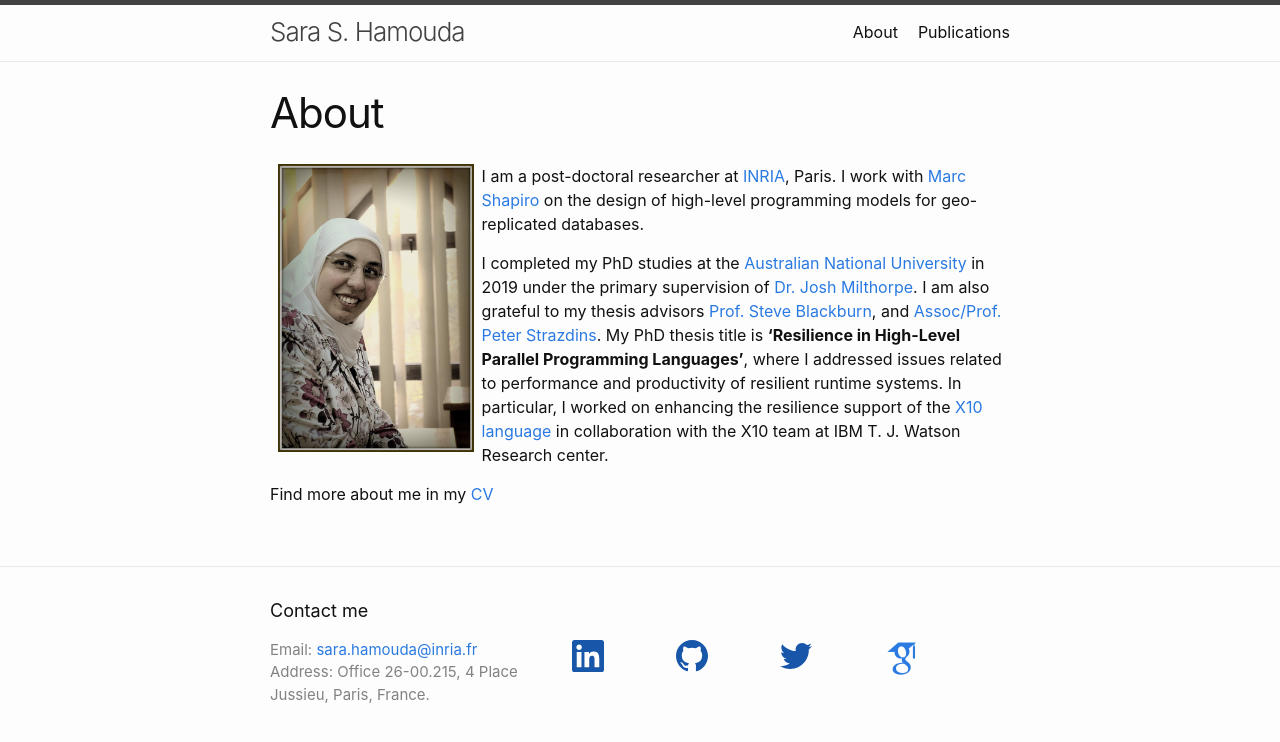
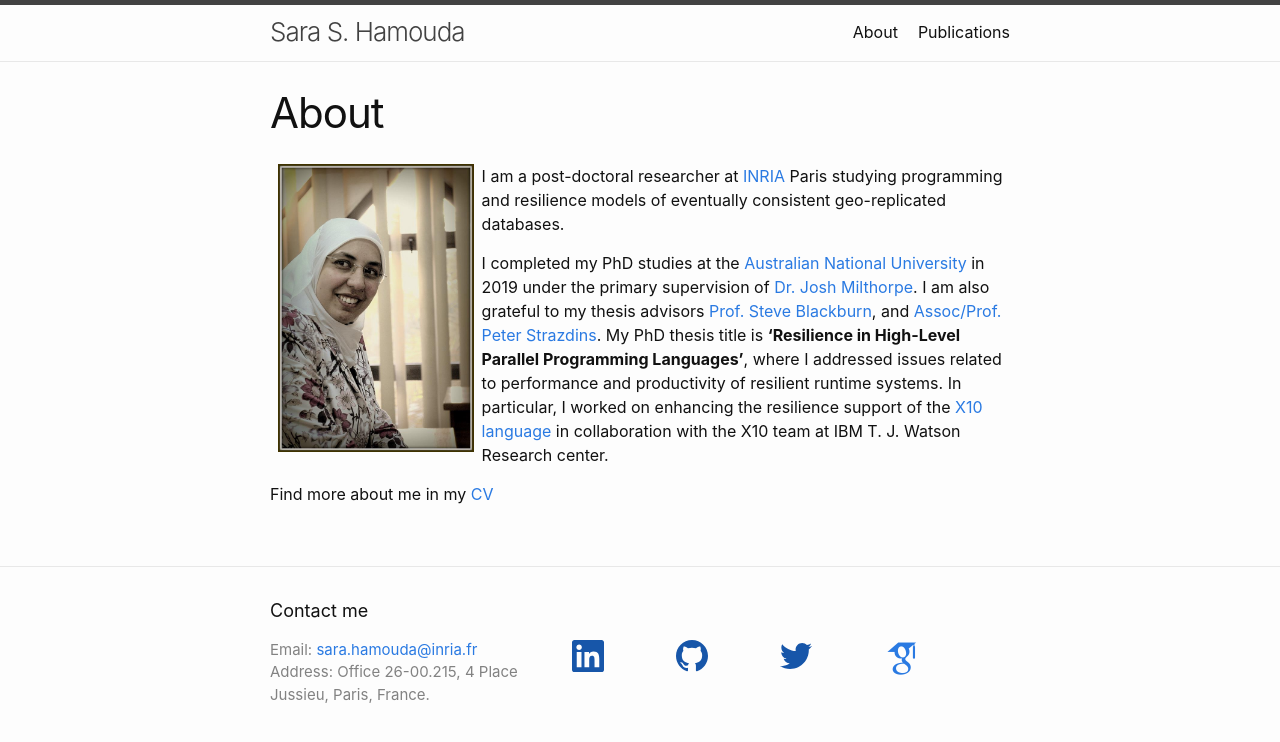
Before and after one commit to shamouda/shamouda.github.io, a Jekyll site: the page built from about.md, in a window 1280 px wide. Shown: the top 742 px of the page. Built offline with Jekyll 4.4.1, drawn with Linux system fonts in a browser that asks for light colours; some web fonts are replaced.

Commit message:
Update about.md

```diff
--- a/about.md
+++ b/about.md
@@ -6,8 +6,7 @@ permalink: /about/
 
 <img style="float: left;" src="/assets/img/sara.jpg" width="195.6px" height="288" hspace="8">
 
-I am a post-doctoral researcher at [INRIA](https://www.inria.fr/en/), Paris.
-I work with [Marc Shapiro](https://pages.lip6.fr/Marc.Shapiro/) on the design of high-level programming models for geo-replicated databases.
+I am a post-doctoral researcher at [INRIA](https://www.inria.fr/en/) Paris studying programming and resilience models of eventually consistent geo-replicated databases.
 
 I completed my PhD studies at the [Australian National University](http://www.anu.edu.au/) in 2019
 under the primary supervision of [Dr. Josh Milthorpe](http://www.milthorpe.org/).
```
